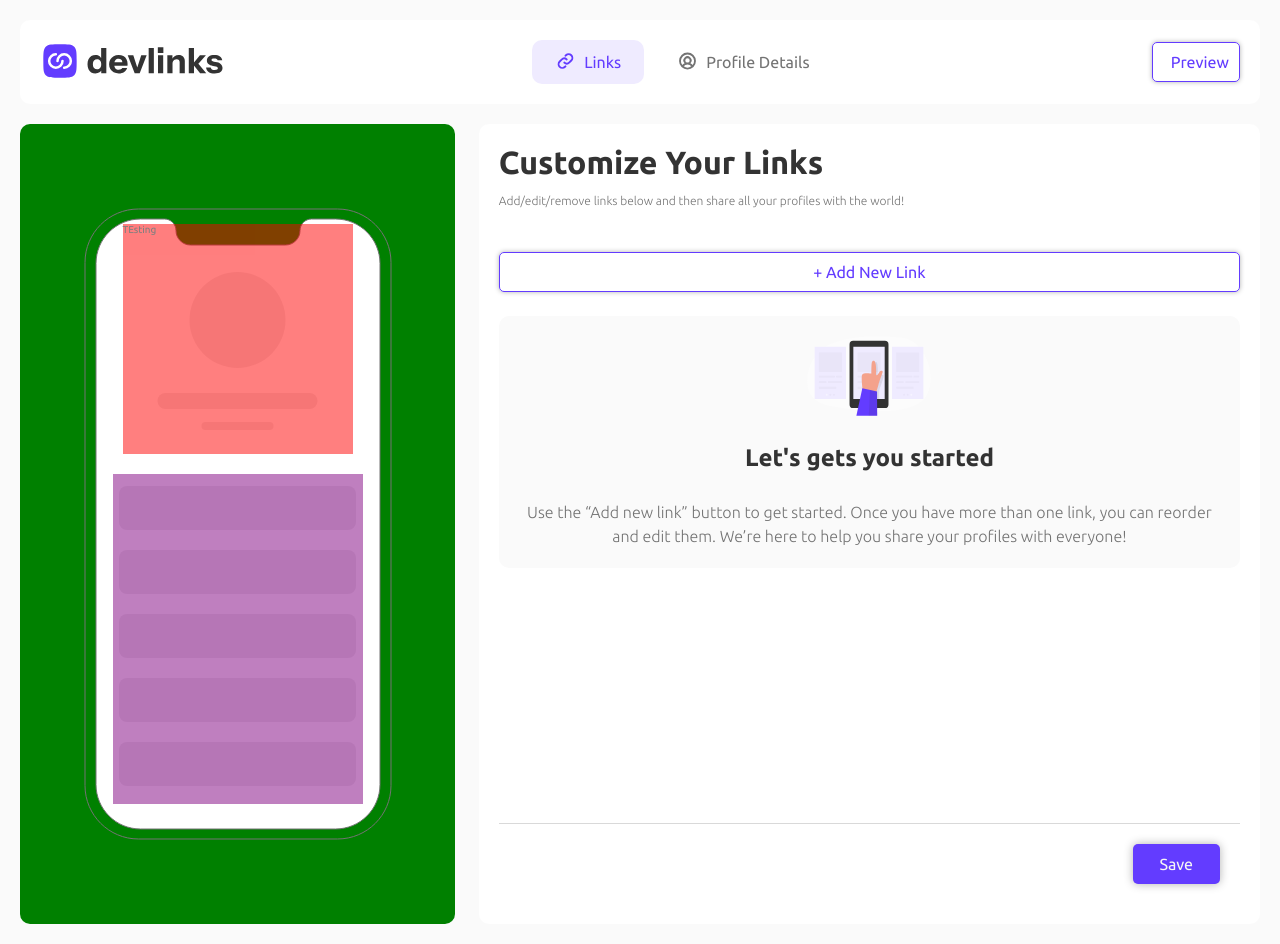
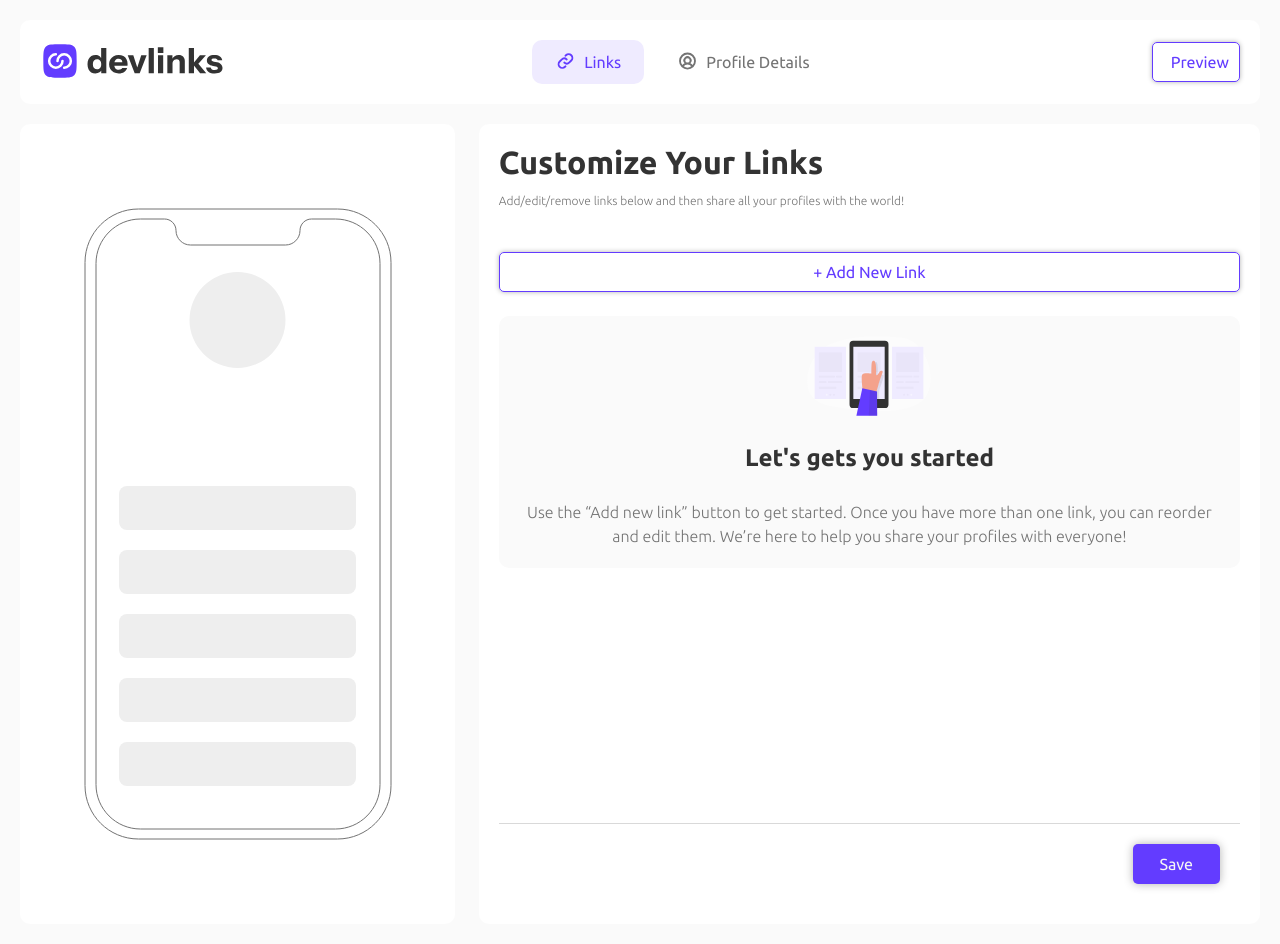
Before and after one commit to hidalest/link-sharing-app, a React (Vite) app: page /home in a window 1280 px wide. Built offline with nearby package versions, Linux system fonts and the light colour scheme.

Commit message:
feat: finished adding the correct location of the name and email on  the phone mockup

```diff
--- a/src/components/PhoneMockup/PhoneMockup.module.scss
+++ b/src/components/PhoneMockup/PhoneMockup.module.scss
@@ -7,19 +7,44 @@
   align-items: center;
   justify-content: center;
   width: 43.5rem;
-  //TODO: delete this line
-  background-color: green;
 
   position: relative;
 
   .profileInformationContainer {
     position: absolute;
-    // TODO: delete this
-    background-color: red;
-    opacity: 0.5;
-    top: 10rem;
+    top: 26rem;
     width: 23rem;
-    height: 23rem;
+    height: 5rem;
+    background-color: white;
+
+    & .profileInformationContainer--text {
+      position: absolute;
+      width: 100%;
+      left: 50%;
+      transform: translateX(-50%);
+      text-align: center;
+      border-radius: 1.5rem;
+
+      & .profileInformationContainer--name {
+        color: var(--Dark-Grey, #333);
+        font-size: 2rem;
+        font-style: normal;
+        font-weight: 600;
+        line-height: 150%; /* 27px */
+        border-radius: 15px;
+        text-transform: capitalize;
+      }
+
+      & .profileInformationContainer--email {
+        color: var(--Grey, #737373);
+        font-size: 1.4rem;
+        font-style: normal;
+        font-weight: 400;
+        line-height: 150%; /* 21px */
+        width: 70%;
+        margin: 0 auto;
+      }
+    }
   }
 
   .linkContainer {
@@ -28,9 +53,6 @@
     width: 25rem;
     height: 33rem;
     overflow-y: auto;
-    //TODO: delete this line
-    background-color: purple;
-    opacity: 0.5;
 
     .link {
       background-color: $red;
--- a/src/components/PhoneMockup/PhoneMockup.tsx
+++ b/src/components/PhoneMockup/PhoneMockup.tsx
@@ -22,13 +22,20 @@ export const PhoneMockup = ({
   const { arrowIconLinks } = phoneMockupProps;
   return (
     <Card priority='white' className={styles['phone-mockup']}>
-      <img src={phoneMockupImage} alt='' />
+      <img src={phoneMockupImage} alt='phone mockup' />
       <section className={styles.profileInformationContainer}>
-        <p>TEsting</p>
+        <article className={styles['profileInformationContainer--text']}>
+          <p className={styles['profileInformationContainer--name']}>
+            {userProfileState.firsName} {userProfileState.lastName}
+          </p>
+          <p className={styles['profileInformationContainer--email']}>
+            {userProfileState.email}
+          </p>
+        </article>
       </section>
       <section className={styles.linkContainer}>
         {userLinks
-          .filter((link) => link.isValid === true)
+          .filter((link) => link.isValid)
           .map(
             ({ name, userLink, icon, backgroundColor, fontColor }, index) => {
               return (
--- a/src/components/UI/InputText/InputText.tsx
+++ b/src/components/UI/InputText/InputText.tsx
@@ -12,6 +12,7 @@ interface InputTextProps {
   timeOnCheck: number;
   className?: string;
   isRequired: boolean;
+  maxLength?: number;
   onSubmit?: (e: FormEvent<HTMLFormElement>) => void;
   returnIsInputValid: (isValid: boolean, inputValue?: string) => void;
 }
@@ -30,6 +31,7 @@ const InputText = forwardRef(
       timeOnCheck = 300,
       className,
       isRequired,
+      maxLength = 50,
     } = props;
     const [inputText, setInputText] = useState(inputValue || '');
     const [isInputValid, setIsInputValid] = useState<boolean | null>(null);
@@ -104,6 +106,7 @@ const InputText = forwardRef(
           aria-describedby={
             isInputValid === false ? 'error-message' : undefined
           }
+          maxLength={maxLength}
         />
         {!isInputValid && (
           <span className={styles.errorMessage}>{errorMessage}</span>
--- a/src/layout/HomeLinks/ProfileDetailsForm/ProfileDetailsForm.tsx
+++ b/src/layout/HomeLinks/ProfileDetailsForm/ProfileDetailsForm.tsx
@@ -159,7 +159,7 @@ export const ProfileDetailsForm = (props: profileDetailsProps) => {
             showLabel
             timeOnCheck={500}
             className={styles.inputTextContainer}
-            isRequired
+            isRequired={false}
           />
           <InputText
             placeholder={emailPlaceholder}
```
